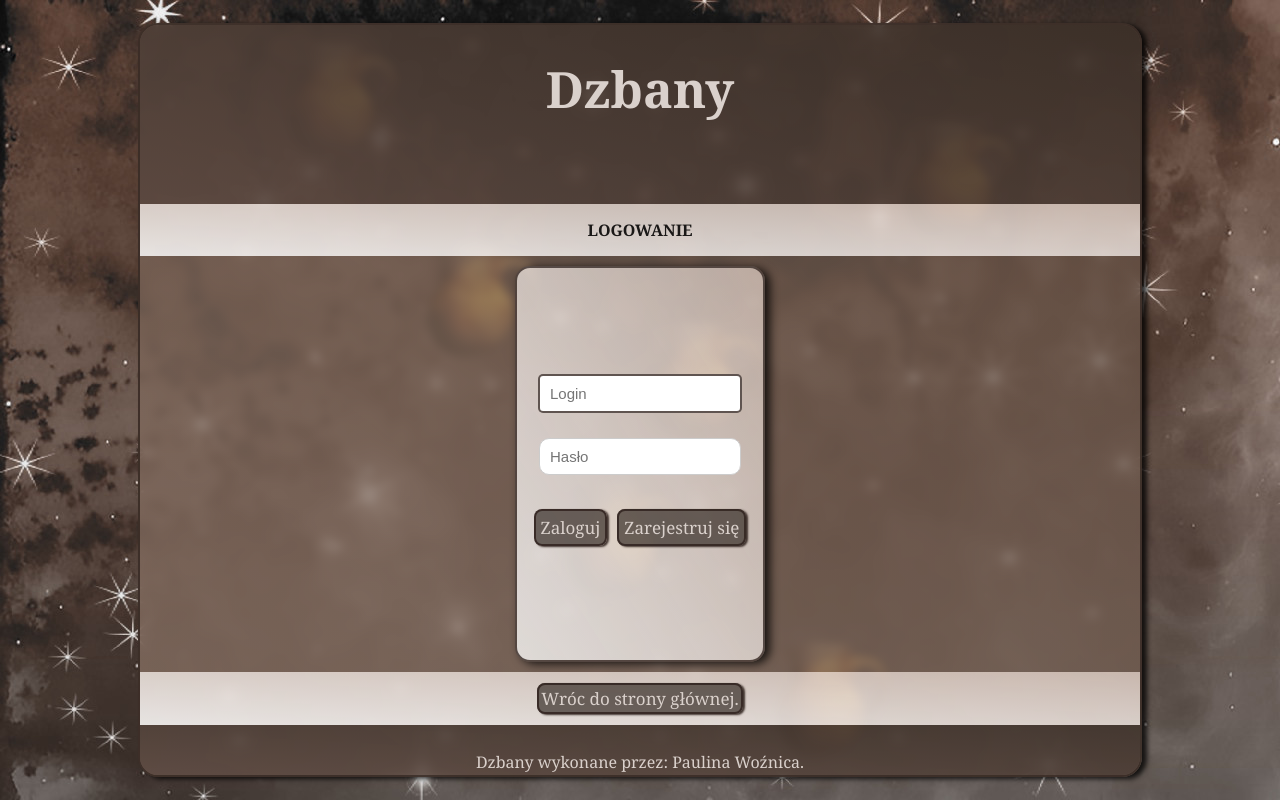
After one commit to PaullWo/STUDIA-Podstawy_Technologii_WWW, a PHP site: page /login.php in a window 1280 px wide. The commit adds this page. Run offline with PHP 8.4, Linux system fonts and the light colour scheme.

Commit message:
Dodano funkcjonalnosc logowania/rejestracji.

```diff
--- /dev/null
+++ b/Zad10/db.php
@@ -0,0 +1,6 @@
+<?php
+ $conn = new mysqli("localhost", "root", "", "dzbanyv2dbpw");
+ if ($conn->connect_error) {
+ exit("Connection failed: " . $conn->connect_error);
+ }
+?>
--- /dev/null
+++ b/Zad10/login.php
@@ -0,0 +1,72 @@
+<!DOCTYPE html>
+<html lang="pl">
+<head>
+    <meta charset="UTF-8">
+    <meta http-equiv="X-UA-Compatible" content="IE=edge">
+    <meta name="viewport" content="width=device-width, initial-scale=1.0">
+    <title>DZBANY</title>
+    <link rel="shortcut icon" href="tlo1.png" type="image/x-icon">
+    <link rel="stylesheet" href="style.css">
+</head>
+<body>
+    <?php
+        require("db.php");
+    ?>
+    <img src="tlo1.png" class="tlo_img">
+    <img src="tlo1.png" class="tlo_img2">
+    <img src="tlo1.png" class="tlo_img3">
+    <img src="tlo1.png" class="tlo_img4">
+    <img src="tlo1.png" class="tlo_img5">
+    <img src="tlo1.png" class="tlo_img6">
+    <div class="glowny">
+    <header>
+        <h1>Dzbany</h1>
+    </header>
+    <article>
+        <h4 class="dolny_pasek">LOGOWANIE</h4>
+        <div class="nadformularz">
+        <div class="formularz_logowanie">
+            <?php
+                session_start();
+                if (isset($_POST["login"])) {
+                $login = $_POST["login"];
+                $haslo = $_POST["haslo"];
+
+                $sql = "SELECT * FROM uzytkownicy WHERE login='$login' AND haslo='" . md5($haslo) .
+               "'";
+                $result = $conn->query($sql);
+                if ($result->num_rows == 1) {
+                $_SESSION["login"] = $login;
+                header("Location: index.php");
+                } else {
+                echo "<container class=\"form2\">
+                <h4>Nieprawidłowy login lub hasło. </h4><br>
+                <p class='link'> Ponów próbę <a href='login.php'>logowania</a>.</p>
+                </container>";
+                }
+                } else {
+               ?>
+                <form class="form" method="post" name="login">
+                    <input type="text" class="login-input" name="login" placeholder="Login"
+                    autofocus="true"/><br>
+                    <input type="password" class="login-input" name="haslo" placeholder="Hasło"/>
+                <div>
+                    <input type="submit" value="Zaloguj" name="submit" class="przyciski"/>
+                    <p class="link"><a href="registration.php" class="przyciski">Zarejestruj się</a></p>
+                </div>
+                </form>
+               <?php
+                }
+               ?>
+        </div>
+        </div>
+        <div class="dolny_pasek">
+        <a href="index.php" class="przyciski">Wróc do strony głównej.</a>
+        </div>
+    </article>
+    <footer>
+            <p>Dzbany wykonane przez: Paulina Woźnica.</p>
+    </footer>
+    </div>
+</body>
+</html>
--- /dev/null
+++ b/Zad10/logout.php
@@ -0,0 +1,6 @@
+<?php
+ session_start();
+ if(session_destroy()) {
+ header("Location: login.php");
+ }
+?>
--- /dev/null
+++ b/Zad10/powitanie.php
@@ -0,0 +1,6 @@
+<div class="powitanie">
+            <p>Witaj użytkowniku <?= $_SESSION["login"] ?>!</p>
+            <div class="powitanie_przyciski">
+                <a href="myReviews.php" class='przyciski'>Moje recenzje</a>
+                <a href="logout.php" class='przyciski'>Wyloguj</a>
+</div>
--- a/Zad10/style.css
+++ b/Zad10/style.css
@@ -75,6 +75,13 @@ header,footer{
     padding: 10px;
     text-align: center;
     color: #dad1cc;
+    padding-bottom: 0px;
+    display: flex;
+    flex-direction: column;
+    align-items: center;
+}
+header{
+    height: 180px;
 }
 footer{
     height: 30px;
@@ -113,7 +120,7 @@ article{
     text-align: center;
 }
 .tabela{
-    height: 431px;
+    height: 363px;
     display: flex;
     align-items: center;
     justify-content: center;
@@ -150,7 +157,7 @@ td,th{
     color: #1b1918;
 }
 .szczegoly{
-    height: 474px;
+    height: 406px;
     display: flex;
     align-items: center;
     justify-content: center;
@@ -179,8 +186,8 @@ td,th{
     display: flex;
     justify-content: center;
 }
-.formularz_dodawanie{
-    height: 436px;
+.formularz_dodawanie,.formularz_logowanie,.formularz_rejestracja{
+    height: 368px;
     display:flex;
     background: linear-gradient(to right top, #ffffffc4,#f7e7de98);
     padding: 12px;
@@ -189,3 +196,48 @@ td,th{
     margin: 10px;
     border-radius: 15px;
 }
+/*Dodane do lab10*/
+ .powitanie{
+    background: linear-gradient(to top, #f1e4dcc5,#f1e4dcf5);
+    border-top-right-radius: 300px;
+    border-top-left-radius: 300px;
+    width: 350px;
+    height: 68px;
+    display: flex;
+    flex-direction: column;
+    padding-bottom: 10px;
+    color: #1a1817;
+ }
+ .powitanie p{
+    font-weight: bold;
+    font-style: italic;
+    font-size: 15px;
+ }
+ .formularz_logowanie, .formularz_rejestracja{
+    align-items: center;
+    text-align: center;
+ }
+ .formularz_logowanie div,.formularz_rejestracja div{
+    display: flex;
+    flex-direction: row;
+    justify-content: center;
+    align-items: center;
+ }
+ .formularz_logowanie div .przyciski,.formularz_rejestracja div .przyciski{
+    padding: 5px;
+    margin: 5px;
+ }
+ .login-input {
+    font-size: 15px;
+    border: 1px solid #ccc;
+    padding: 10px;
+    margin-bottom: 25px;
+    height: 15px;
+    width: 180px;
+    border-radius: 10px;
+   }
+   .login-input:focus {
+    border: #362924cb 2px solid;
+    border-radius: 5px;
+    outline: none;
+    }
```
Also changed, not shown: Zad10/details.php (+7 -1 lines), Zad10/dzbanyv2dbpw.sql (+41 -3 lines), Zad10/index.php (+8 -2 lines), Zad10/insertForm.php (+7 -1 lines), Zad10/registration.php (added, +75 -0 lines), Zad10/session.php (added, +7 -0 lines), Zad10/README.txt.
